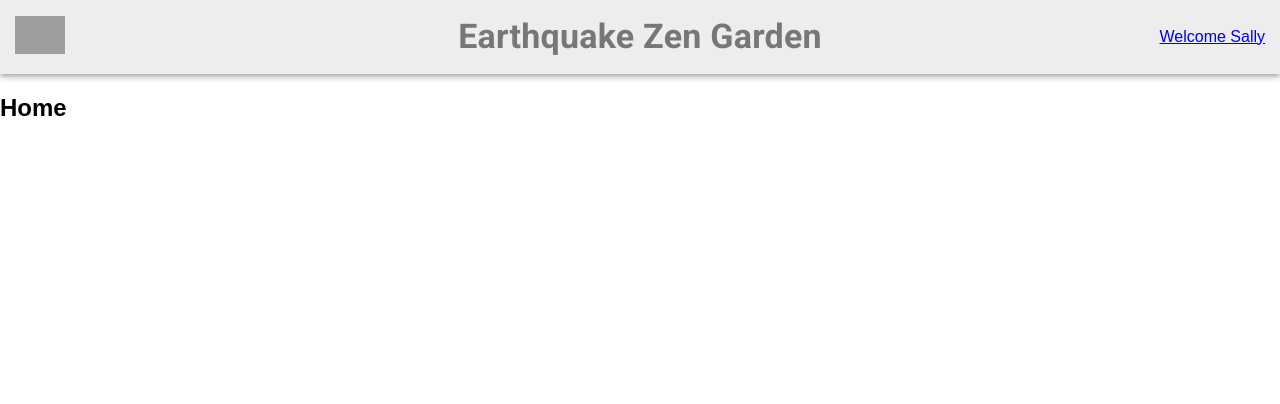
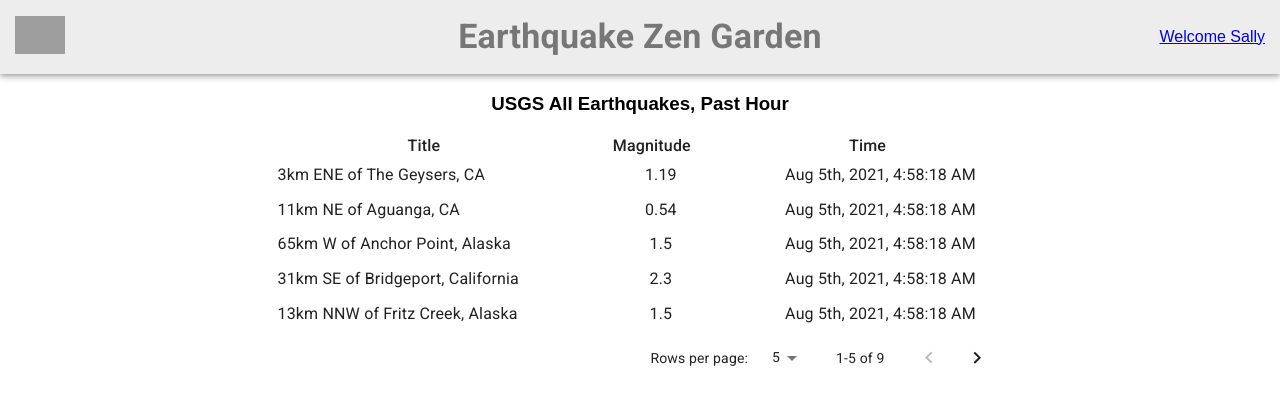
Before and after one commit to Mark-A-A/earthquake-zen-garden, a React app: page / in a window 1280 px wide. Shown: the top 404 px of the page. Built offline with nearby package versions, Linux system fonts and the light colour scheme; grey boxes are pictures that could not be loaded.

Commit message:
home page with quakes table completed with material Table

```diff
--- a/package.json
+++ b/package.json
@@ -23,6 +23,7 @@
     "@material-ui/icons": "^4.11.2",
     "@redux-devtools/core": "^3.9.0",
     "@redux-devtools/log-monitor": "^2.3.0",
+    "moment": "^2.29.1",
     "react": "^17.0.2",
     "react-dom": "^17.0.2",
     "react-redux": "^7.2.4",
--- /dev/null
+++ b/src/App/Components/Table/Table.jsx
@@ -0,0 +1,217 @@
+
+import React from 'react';
+import PropTypes from 'prop-types';
+import { makeStyles } from '@material-ui/core/styles';
+import Table from '@material-ui/core/Table';
+import TableBody from '@material-ui/core/TableBody';
+import TableCell from '@material-ui/core/TableCell';
+import TableContainer from '@material-ui/core/TableContainer';
+import TableHead from '@material-ui/core/TableHead';
+import TablePagination from '@material-ui/core/TablePagination';
+import TableRow from '@material-ui/core/TableRow';
+import TableSortLabel from '@material-ui/core/TableSortLabel';
+
+function descendingComparator(a, b, orderBy) {
+  if (b[orderBy] < a[orderBy]) {
+    return -1;
+  }
+  if (b[orderBy] > a[orderBy]) {
+    return 1;
+  }
+  return 0;
+}
+
+function getComparator(order, orderBy) {
+  return order === 'desc'
+    ? (a, b) => descendingComparator(a, b, orderBy)
+    : (a, b) => -descendingComparator(a, b, orderBy);
+}
+
+function stableSort(array, comparator) {
+  const stabilizedThis = array.map((el, index) => [el, index]);
+  stabilizedThis.sort((a, b) => {
+    const order = comparator(a[0], b[0]);
+    if (order !== 0) return order;
+    return a[1] - b[1];
+  });
+  return stabilizedThis.map((el) => el[0]);
+}
+
+
+function EnhancedTableHead(props) {
+  const {
+    headers,
+    classes,
+    order,
+    orderBy,
+    onRequestSort
+  } = props;
+
+  const createSortHandler = (property) => (event) => {
+    onRequestSort(event, property);
+  };
+
+  return (
+    <TableHead>
+      <TableRow>
+        {headers.map((headCell) => (
+          <TableCell
+            key={headCell.id}
+            align={'center'}
+            padding={'none'}
+            sortDirection={orderBy === headCell.id ? order : false}
+          >
+            <TableSortLabel
+              active={orderBy === headCell.id}
+              direction={orderBy === headCell.id ? order : 'asc'}
+              onClick={createSortHandler(headCell.id)}
+            >
+              {headCell.label}
+              {orderBy === headCell.id ? (
+                <span className={classes.visuallyHidden}>
+                  {order === 'desc' ? 'sorted descending' : 'sorted ascending'}
+                </span>
+              ) : null}
+            </TableSortLabel>
+          </TableCell>
+        ))}
+      </TableRow>
+    </TableHead>
+  );
+}
+
+EnhancedTableHead.propTypes = {
+  headers: PropTypes.array.isRequired,
+  classes: PropTypes.object.isRequired,
+  onRequestSort: PropTypes.func.isRequired,
+  order: PropTypes.oneOf(['asc', 'desc']).isRequired,
+  orderBy: PropTypes.string.isRequired,
+};
+
+
+const useStyles = makeStyles((theme) => ({
+  root: {
+    width: '100%',
+  },
+  paper: {
+    width: '100%',
+    marginBottom: theme.spacing(2),
+  },
+  table: {
+    minWidth: 750,
+  },
+  visuallyHidden: {
+    border: 0,
+    clip: 'rect(0 0 0 0)',
+    height: 1,
+    margin: -1,
+    overflow: 'hidden',
+    padding: 0,
+    position: 'absolute',
+    top: 20,
+    width: 1,
+  },
+}));
+
+export default function EarthQuakesTable(props) {
+  const { rows, headers } = props;
+
+  const classes = useStyles();
+  const [order, setOrder] = React.useState('asc');
+  const [orderBy, setOrderBy] = React.useState('calories');
+
+  const [page, setPage] = React.useState(0);
+
+  const [rowsPerPage, setRowsPerPage] = React.useState(5);
+
+  const handleRequestSort = (event, property) => {
+    const isAsc = orderBy === property && order === 'asc';
+    setOrder(isAsc ? 'desc' : 'asc');
+    setOrderBy(property);
+  };
+
+
+
+  const handleClick = (event, name) => {
+    // TO DO
+    // Handle EarthQuke click
+  };
+
+  const handleChangePage = (event, newPage) => {
+    setPage(newPage);
+  };
+
+  const handleChangeRowsPerPage = (event) => {
+    setRowsPerPage(parseInt(event.target.value, 10));
+    setPage(0);
+  };
+
+
+  const emptyRows = rowsPerPage - Math.min(rowsPerPage, rows.length - page * rowsPerPage);
+
+  return (
+    <div className={classes.root}>
+      <TableContainer className="earthquakes-table-container">
+        <Table
+          className={classes.table}
+          aria-labelledby="tableTitle"
+          size={'small'}
+          aria-label="enhanced table"
+        >
+          <EnhancedTableHead
+            headers={headers}
+            classes={classes}
+            order={order}
+            orderBy={orderBy}
+            onRequestSort={handleRequestSort}
+            rowCount={rows.length}
+          />
+          <TableBody>
+            {stableSort(rows, getComparator(order, orderBy))
+              .slice(page * rowsPerPage, page * rowsPerPage + rowsPerPage)
+              .map((row, index) => {
+                const labelId = `enhanced-table-checkbox-${index}`;
+
+                const {
+                  title,
+                  magnitude,
+                  time
+                } = row
+
+                return (
+                  <TableRow
+                    hover
+                    onClick={(event) => handleClick(event, row.title)}
+                    tabIndex={-1}
+                    key={row.name}
+                  >
+
+                    <TableCell component="th" id={labelId} scope="row" padding="none">
+                      {title}
+                    </TableCell>
+                    <TableCell align="center">{magnitude}</TableCell>
+                    <TableCell align="center">{time}</TableCell>
+                  </TableRow>
+                );
+              })}
+            {emptyRows > 0 && (
+              <TableRow style={{ height: 33 * emptyRows }}>
+                <TableCell colSpan={6} />
+              </TableRow>
+            )}
+          </TableBody>
+        </Table>
+      </TableContainer>
+      <TablePagination
+        className="earthquakes-table-footer"
+        rowsPerPageOptions={[5, 10, 25]}
+        component="div"
+        count={rows.length}
+        rowsPerPage={rowsPerPage}
+        page={page}
+        onPageChange={handleChangePage}
+        onRowsPerPageChange={handleChangeRowsPerPage}
+      />
+    </div>
+  );
+}
--- /dev/null
+++ b/src/App/Hooks/useEarthquakesTableData.js
@@ -0,0 +1,58 @@
+import React from "react";
+import moment from 'moment';
+import { useSelector } from "react-redux";
+
+import {
+  getEarthquakesList,
+  getHomePageHeader
+} from 'ReduxStore/selectors'
+
+export const getQuakeData = (earthquake) => {
+
+  const { id } = earthquake;
+  const {
+    mag: magnitude,
+    place,
+    time,
+  } = earthquake?.properties || {};
+
+  const timeParsed = moment().format('MMM Do, YYYY, h:mm:ss A');
+  return {
+    place,
+    magnitude,
+    time: timeParsed,
+    id,
+  }
+}
+
+const headers = [
+  { id: 'title', numeric: false, disablePadding: true, label: 'Title'},
+  { id: 'magnitude', numeric: true, disablePadding: false, label: 'Magnitude'},
+  { id: 'time', numeric: false, disablePadding: false, label: 'Time'},
+];
+
+export const useEarthquakesTableData = () => {
+  const title = useSelector(getHomePageHeader);
+  const listOfEarthQuakes = useSelector(getEarthquakesList);
+  const rows = listOfEarthQuakes.map(quake => {
+    const {
+      id,
+      place,
+      magnitude,
+      time,
+    } = getQuakeData(quake);
+
+    return {
+      id,
+      title: place,
+      magnitude,
+      time,
+    }
+  });
+
+  return {
+    title,
+    headers: headers,
+    rows
+  }
+}
--- a/src/App/Pages/Home/Home.jsx
+++ b/src/App/Pages/Home/Home.jsx
@@ -1,5 +1,25 @@
-import React from "react";
+import React from 'react';
+
+import EarthquakesTable from 'Components/Table/Table';
+import { useEarthquakesTableData } from 'Hooks/useEarthquakesTableData.js';
+
+import '../../styles/style.scss'
 
 export function Home() {
-  return <h2>Home</h2>;
+  const { title, headers, rows } = useEarthquakesTableData();
+
+  console.dir({
+    title,
+    headers,
+    rows,
+  });
+
+  return (
+    <div className="page home-page">
+      <div className="page-title-header">
+        <h3>{title}</h3>
+      </div>
+      <EarthquakesTable rows={rows} headers={headers} />
+    </div>
+  );
 }
--- a/src/App/ReduxStore/selectors.js
+++ b/src/App/ReduxStore/selectors.js
@@ -1,8 +1,8 @@
 export const getEarthquakesList = (state) => state?.earthquakes?.data?.features
 
-export const getHomePageHeader = (state) => state?.earthquakes?.data?.metaData?.title
+export const getHomePageHeader = (state) => state?.earthquakes?.data?.metadata?.title
 
-export const getSelectEarthquake = () => {
+export const getSelectedEarthquake = () => {
 
 }
 
--- a/src/App/Router/NavBar/NavBar.jsx
+++ b/src/App/Router/NavBar/NavBar.jsx
@@ -13,9 +13,9 @@ export const NavBar = () => {
         <ul className="navbar-items-list">
           <li id="item-logo">
             <Link to="/">
-              <logo>
+              <div className="logo">
                 <img src="https://www.realtor.com/realtor-com.png" />
-              </logo>
+              </div>
             </Link>
           </li>
           <li id='item-title'>
--- a/src/App/Router/Navigation.jsx
+++ b/src/App/Router/Navigation.jsx
@@ -3,22 +3,22 @@ import {
   BrowserRouter as Router,
   Switch,
   Route,
-  Link
 } from "react-router-dom";
+import Container from '@material-ui/core/Container';
 
-import { Home } from "../Pages/Home/Home";
-import { Detail } from "../Pages/Detail/Detail";
-import { Profile } from "../Pages/Profile/Profile";
+import { Home } from "Pages/Home/Home";
+import { Detail } from "Pages/Detail/Detail";
+import { Profile } from "Pages/Profile/Profile";
 import { NavBar } from "./NavBar/NavBar";
 
 export default function Navigation() {
   return (
     <Router>
-      <div className="Navigation">
+      <div className="app-root">
         <NavBar />
-
         {/* A <Switch> looks through its children <Route>s and
             renders the first one that matches the current URL. */}
+        <Container maxWidth="md">
           <Switch>
             <Route path="/profile">
               <Profile />
@@ -30,6 +30,7 @@ export default function Navigation() {
               <Home />
             </Route>
           </Switch>
+        </Container>
       </div>
     </Router>
   );
--- a/src/App/styles/style.scss
+++ b/src/App/styles/style.scss
@@ -27,7 +27,7 @@ nav {
 
     li#item-logo {
       flex: 0 1 15%;
-      logo {
+      .logo {
         img {
           width: 50px;
         }
@@ -55,3 +55,22 @@ nav {
     }
   }
 }
+
+.page {
+  .page-title-header {
+    display: flex;
+    justify-content: center;
+  }
+}
+
+.home-page {
+  .earthquakes-table-container,  .earthquakes-table-footer{
+    max-width: 725px;
+    margin: 0 auto;
+
+    .MuiTableCell-root {
+      border-bottom: 0;
+      font-size: 1rem;
+    }
+  }
+}
--- a/webpack.config.js
+++ b/webpack.config.js
@@ -15,7 +15,14 @@ module.exports = {
   },
   resolve: {
     extensions: [".ts", ".js", ".jsx"],
+    alias: {
+      ReduxStore: path.resolve(__dirname, 'src/App/ReduxStore/'),
+      Components: path.resolve(__dirname, 'src/App/Components/'),
+      Pages: path.resolve(__dirname, 'src/App/Pages/'),
+      Hooks: path.resolve(__dirname, 'src/App/Hooks/'),
+    },
   },
+
   module: {
     rules: [
       {
```
Also changed, not shown: 1 other file (tests, documents, lock files or other folders). Lines whose indentation alone changed are shown as unchanged.
